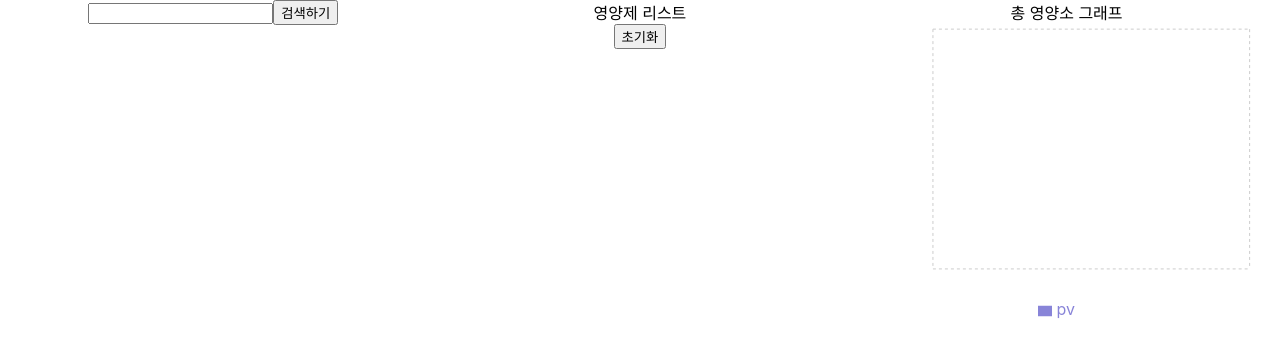
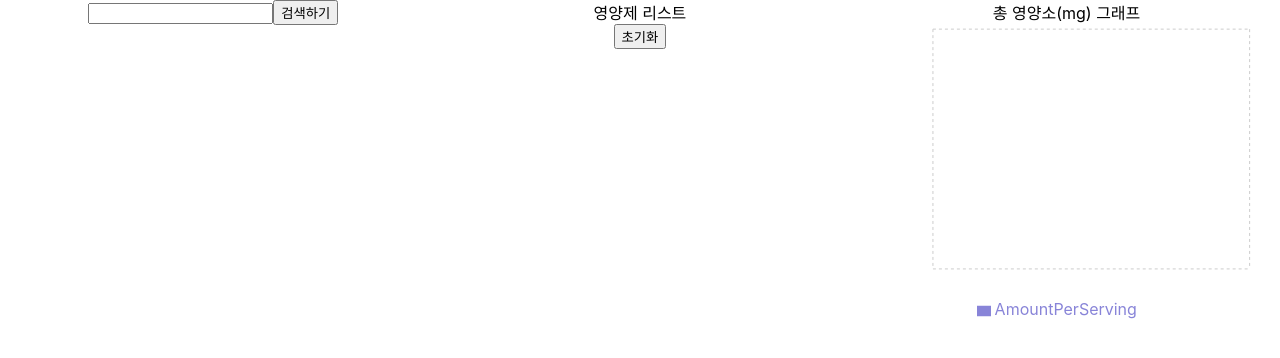
Before and after one commit to swookang77/Cherb, a React (Create React App) app in the folder frontend/: page / in a window 1280 px wide. Shown: the top 358 px of the page. Built offline with nearby package versions, Linux system fonts and the light colour scheme.

Commit message:
subscribe total reducer

```diff
--- a/frontend/src/App.js
+++ b/frontend/src/App.js
@@ -15,7 +15,7 @@ function App() {
           <PickedVitamin></PickedVitamin>
         </div>
         <div className="graph-vitamin">
-          총 영양소 그래프
+          총 영양소(mg) 그래프
           <GraphVitamin></GraphVitamin>
         </div>
       </div>
--- a/frontend/src/components/GraphVitamin.js
+++ b/frontend/src/components/GraphVitamin.js
@@ -1,6 +1,6 @@
 import React, { PureComponent } from "react";
 import { BarChart, Bar, XAxis, YAxis, CartesianGrid, Tooltip, Legend, ResponsiveContainer } from "recharts";
-
+import { connect } from "react-redux";
 const getIntroOfPage = (label) => {
   if (label === "Page A") {
     return "Page A is about men's clothing";
@@ -37,16 +37,18 @@ const CustomTooltip = ({ active, payload, label }) => {
   return null;
 };
 
-export default class GraphVitamin extends PureComponent {
+class GraphVitamin extends PureComponent {
   static demoUrl = "https://codesandbox.io/s/tooltip-with-customized-content-lyxvs";
 
   render() {
+    const { totalData } = this.props;
+    console.log(totalData);
     return (
       <ResponsiveContainer width="100%" height="100%">
         <BarChart
           width={500}
           height={300}
-          // data={data}
+          data={totalData}
           margin={{
             top: 5,
             right: 30,
@@ -58,9 +60,17 @@ export default class GraphVitamin extends PureComponent {
           <YAxis />
           <Tooltip content={<CustomTooltip />} />
           <Legend />
-          <Bar dataKey="pv" barSize={20} fill="#8884d8" />
+          <Bar dataKey="AmountPerServing" barSize={20} fill="#8884d8" />
         </BarChart>
       </ResponsiveContainer>
     );
   }
 }
+
+const mapStateToProps = (state) => {
+  return {
+    totalData: state.total.data,
+  };
+};
+
+export default connect(mapStateToProps)(GraphVitamin);
--- a/frontend/src/components/SearchVitamin.js
+++ b/frontend/src/components/SearchVitamin.js
@@ -14,7 +14,7 @@ const VitaminList = ({ vitaminArray }) => {
     for (let key in obj2) {
       if (obj1.hasOwnProperty(key)) {
         obj1[key] += obj2[key];
-        obj1[key] = obj1[key].toFixed(2);
+        obj1[key] = Number(obj1[key].toFixed(2));
       } else {
         obj1[key] = obj2[key];
       }
--- a/frontend/src/total-reducer.js
+++ b/frontend/src/total-reducer.js
@@ -8,10 +8,10 @@ const totalSlice = createSlice({
   initialState: totalState,
   reducers: {
     updateTotal: (state, action) => {
-      const data = Object.entries(action.payload).map((key, value) => {
+      const data = Object.entries(action.payload).map((elem) => {
         return {
-          name: key.split("(")[0],
-          AmountPerServing: value,
+          name: elem[0].split("(")[0],
+          AmountPerServing: elem[1],
         };
       });
       state.data = data;
```
Also changed, not shown: 1 other file (tests, documents, lock files or other folders).
